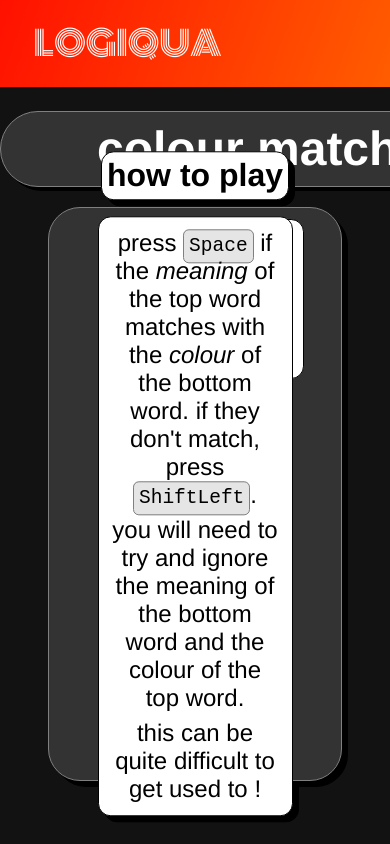
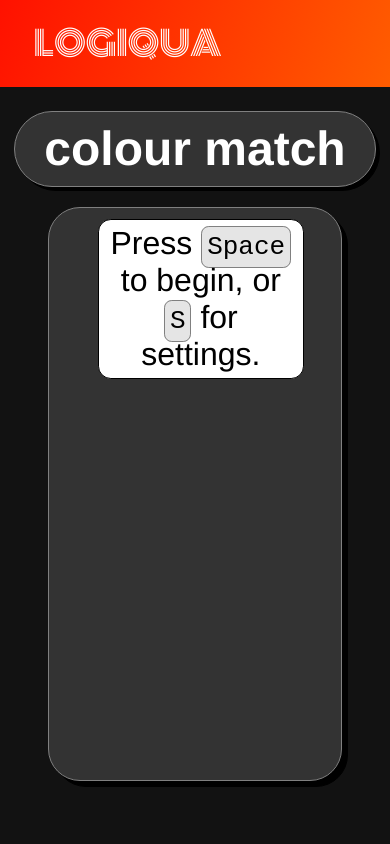
Before and after one commit to j-simian/logiqua, a Svelte app: page / in a window 390 px wide. Built offline with nearby package versions, Linux system fonts and the light colour scheme.

Commit message:
Responsive start screen.

```diff
--- a/src/App.svelte
+++ b/src/App.svelte
@@ -81,13 +81,12 @@
 	}
 
 	.gameHeader {
-		width: max-content;
+		max-width: 10em;
+		width: calc(100% - 50px);
 		margin: auto;
 		margin-top: 0.5em;
 		margin-bottom: 0.5em;
 		padding: 0.2em;
-		padding-left: 2em;
-		padding-right: 2em;
 		background-color: hsl(0, 0%, 20%);
 		border: 1px solid hsl(0, 0%, 50%);
 		border-radius: 2em;
--- a/src/ColourGame.svelte
+++ b/src/ColourGame.svelte
@@ -27,6 +27,15 @@
 	$: gameLength = settings.colourGameSettings.gameLength;
 	var gameTimer;
 	var gameTimerInterval;
+
+	let htpDiv: HTMLDivElement;
+	function hideElems() {
+		if(htpDiv.clientWidth < htpDiv.scrollWidth || htpDiv.clientHeight < htpDiv.scrollHeight) {
+			htpDiv.style.display = "none";
+		} else {
+			htpDiv.style.display = "block";
+		}
+	}
 
 	function startGame() {
 		if(settings.colourGameSettings.gameMode == "timed") {
@@ -153,16 +162,16 @@
 
 </script>
 
-<svelte:window on:keydown={keyDownListener} on:keyup={keyUpListener} />
+<svelte:window on:load={hideElems} on:resize={hideElems} on:keydown={keyDownListener} on:keyup={keyUpListener} />
 
 	<div class="containerGame">
 		{#if state=="start"}
 			<div class="box begin">Press <code class="keybind">{affirmativeKey}</code> to begin, or <code class="keybind">S</code> for settings.</div>
-			<div class="tutorial">
+			<div class="tutorial" bind:this={htpDiv} >
 				<div class="box boxHeader boxCentered">
 					how to play
 				</div>
-				<div class="boxLine">
+				<div class="boxLine tutorialText">
 					<div class="box boxInfo boxCentered">
 						<span class="infoLine">
 							press <code class="keybind">{affirmativeKey}</code> if the <i>meaning</i> of the top word matches with the <i>colour</i> of the bottom word.
@@ -250,16 +259,22 @@
 
 	.tutorial {
 		position: relative;
-		top: 50%;
-		transform: translateY(-75%);
+		margin-top: 2em;
+		height: 100%;
+		flex-flow: column wrap;
+		overflow: hidden;
 	}
 
 	.stats {
 		position: relative;
 		top: 25%;
 	}
+
+
 	.containerGame {
 		position: absolute;
+		display: flex;
+		flex-direction: column;
 		width: 50%;
 		top: calc(10.8em + 4vh);
 		bottom: 7.5%;
@@ -339,6 +354,7 @@
 		font-size: 3.5em;
 	}
 
+
 	.symbol {
 		margin: auto;
 		position: relative;
```
